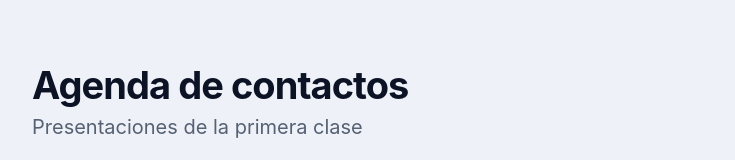
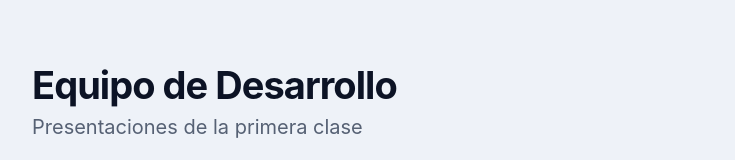
Before and after one commit to IsaLin296/icaro-102026-1, a plain HTML site: page agenda-contactos/index.html in a window 1280 px wide. Shown: the top 160 px of the page, without its empty margins (272-1007 px from the left). Drawn offline with Linux system fonts and the light colour scheme.

Commit message:
Presenta el ejercicio como Equipo de Desarrollo

```diff
--- a/agenda-contactos/index.html
+++ b/agenda-contactos/index.html
@@ -3,13 +3,13 @@
 <head>
     <meta charset="UTF-8">
     <meta name="viewport" content="width=device-width, initial-scale=1.0">
-    <title>Agenda de contactos</title>
+    <title>Equipo de Desarrollo</title>
     <link rel="stylesheet" href="estilos.css">
 </head>
 <body>
     <main class="agenda">
         <header class="encabezado">
-            <h1>Agenda de contactos</h1>
+            <h1>Equipo de Desarrollo</h1>
             <p>Presentaciones de la primera clase</p>
         </header>
 
```
Also changed, not shown: agenda-contactos/perfil.html (+1 -1 lines), 1 other file.
